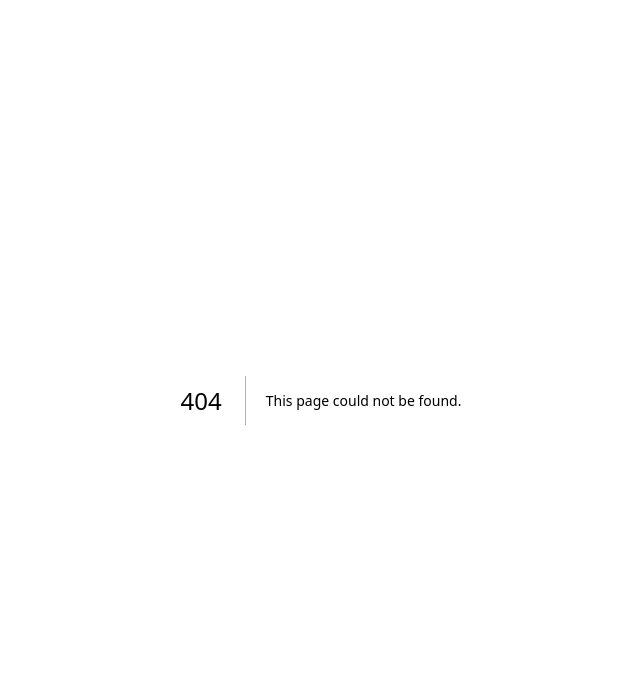
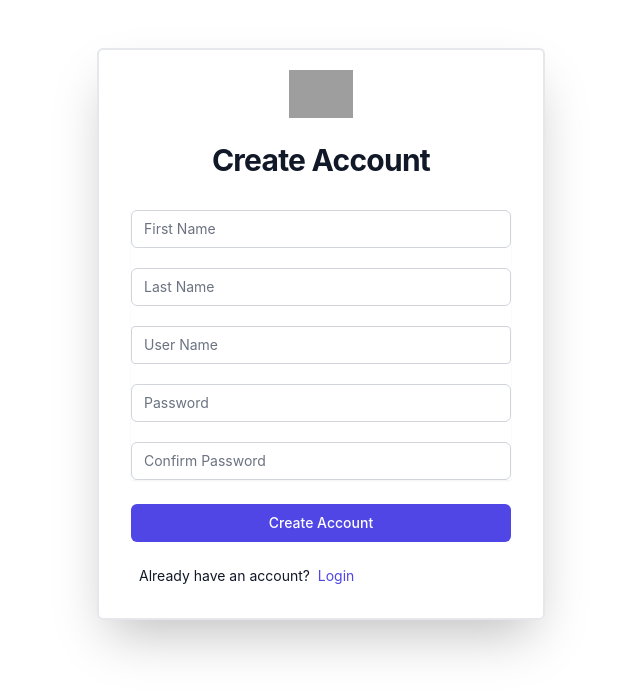
Before and after one commit to lottjerry/work-essentials, a Next.js app: page /register in a window 1280 px wide. Before the commit this address had no page. Shown: the top 694 px of the page, without its empty margins (319-959 px from the left). Built offline with nearby package versions, Linux system fonts and the light colour scheme; grey boxes are pictures that could not be loaded.

Commit message:
Finished designing login and register pages

```diff
--- a/components/Layout.js
+++ b/components/Layout.js
@@ -28,7 +28,8 @@
 					</nav>
 				</header>
 				<main className="container m-auto mt-4 px-4">{children}</main>
-				<footer className="flex justify-center items-center h-10 shadow-inner">© 2022 Work Essentials. All Rights Reserved.
+				<footer className="flex justify-center items-center h-10 shadow-inner">
+					© 2022 Work Essentials. All Rights Reserved.
 				</footer>
 			</div>
 		</>
--- a/package.json
+++ b/package.json
@@ -11,7 +11,8 @@
   "dependencies": {
     "next": "13.0.0",
     "react": "18.2.0",
-    "react-dom": "18.2.0"
+    "react-dom": "18.2.0",
+    "react-hook-form": "^7.38.0"
   },
   "devDependencies": {
     "autoprefixer": "^10.4.13",
--- /dev/null
+++ b/pages/login.js
@@ -0,0 +1,112 @@
+import Link from 'next/link';
+import Head from 'next/head';
+import { useForm } from 'react-hook-form';
+const Login = () => {
+	const {
+		register,
+		handleSubmit,
+		formState: { errors },
+	} = useForm();
+
+	const submitHandler = (data) => {};
+
+	return (
+		<>
+			<Head>
+				<title>{'Login | Work Essentials'}</title>
+				<meta name="description" content="Schedule Website" />
+				<link rel="icon" href="/favicon.ico" />
+			</Head>
+			<div className="flex min-h-full items-center justify-center py-12 px-4 sm:px-6 lg:px-8">
+				<div className="w-full max-w-md  shadow-2xl border-2 rounded-md">
+					<div>
+						<img
+							className="mx-auto h-12 w-auto mt-5"
+							src="https://tailwindui.com/img/logos/mark.svg?color=indigo&shade=600"
+							alt="Your Company"
+						/>
+						<h2 className="mt-6 text-center text-3xl font-bold tracking-tight text-gray-900">
+							Sign in to your account
+						</h2>
+					</div>
+					<form
+						className="m-8 space-y-6"
+						onSubmit={handleSubmit(submitHandler)}
+					>
+						<input type="hidden" name="remember" defaultValue="true" />
+						<div className="-space-y-px rounded-md shadow-sm">
+							<div>
+								<input
+									type="text"
+									placeholder="User name"
+									{...register('user-name', { required: 'Please enter a user name', maxLength: 15 })}
+									className="relative block w-full appearance-none rounded-none rounded-t-md border border-gray-300 px-3 py-2 text-gray-900 placeholder-gray-500 focus:z-10 focus:border-indigo-500 focus:outline-none focus:ring-indigo-500 sm:text-sm"
+								/>
+								{errors.text && (<div className='text-red-500'>{errors.email.message}</div>)}
+							</div>
+							<div>
+								<input
+									type="password"
+									placeholder="Password"
+									{...register('Password', {
+										required: true,
+										min: 5,
+										maxLength: 100,
+									})}
+									className="relative block w-full appearance-none rounded-none rounded-b-md border border-gray-300 px-3 py-2 text-gray-900 placeholder-gray-500 focus:z-10 focus:border-indigo-500 focus:outline-none focus:ring-indigo-500 sm:text-sm"
+								/>
+							</div>
+						</div>
+
+						<div className="flex items-center justify-between">
+							<div className="flex items-center">
+								<input
+									id="remember-me"
+									name="remember-me"
+									type="checkbox"
+									className="h-4 w-4 rounded border-gray-300 text-indigo-600 focus:ring-indigo-500"
+								/>
+								<label
+									htmlFor="remember-me"
+									className="ml-2 block text-sm text-gray-900"
+								>
+									Remember me
+								</label>
+							</div>
+
+							<div className="text-sm">
+								<a
+									href="#"
+									className="font-medium text-indigo-600 hover:text-indigo-500"
+								>
+									Forgot your password?
+								</a>
+							</div>
+						</div>
+
+						<div>
+							<button
+								type="submit"
+								className="group relative flex w-full justify-center rounded-md border border-transparent bg-indigo-600 py-2 px-4 text-sm font-medium text-white hover:bg-indigo-700 focus:outline-none focus:ring-2 focus:ring-indigo-500 focus:ring-offset-2"
+							>
+								<span className="absolute inset-y-0 left-0 flex items-center pl-3"></span>
+								Sign in
+							</button>
+						</div>
+						<div className="mb-4 ml-2 block text-sm text-gray-900">
+							Don&apos;t have an account? &nbsp;
+							<Link
+								href={'/register'}
+								className=" text-indigo-600 hover:text-indigo-500"
+							>
+								Register
+							</Link>
+						</div>
+					</form>
+				</div>
+			</div>
+		</>
+	);
+};
+
+export default Login;
--- /dev/null
+++ b/pages/register.js
@@ -0,0 +1,121 @@
+import Head from 'next/head';
+import Link from 'next/link';
+
+const Register = () => {
+	return (
+		<>
+			<Head>
+				<title>{'Register | Work Essentials'}</title>
+				<meta name="description" content="Schedule Website" />
+				<link rel="icon" href="/favicon.ico" />
+			</Head>
+			<div className="flex min-h-full items-center justify-center py-12 px-4 sm:px-6 lg:px-8">
+				<div className="w-full max-w-md  shadow-2xl border-2 rounded-md">
+					<div>
+						<img
+							className="mx-auto h-12 w-auto mt-5"
+							src="https://tailwindui.com/img/logos/mark.svg?color=indigo&shade=600"
+							alt="Your Company"
+						/>
+						<h2 className="mt-6 text-center text-3xl font-bold tracking-tight text-gray-900">
+							Create Account
+						</h2>
+					</div>
+					<form className="m-8 space-y-6" action="#" method="POST">
+						<input type="hidden" name="remember" defaultValue="true" />
+						<div className="flex flex-col gap-5 shadow-sm">
+							<div>
+								<label htmlFor="first-name" className="sr-only">
+									First Name
+								</label>
+								<input
+									id="first-name"
+									name="text"
+									type="text"
+									autoComplete="text"
+									required
+									className="relative block w-full appearance-none rounded-md border border-gray-300 px-3 py-2 text-gray-900 placeholder-gray-500 focus:z-10 focus:border-indigo-500 focus:outline-none focus:ring-indigo-500 sm:text-sm"
+									placeholder="First Name"
+								/>
+							</div>
+							<div>
+								<label htmlFor="last-name" className="sr-only">
+									Last Name
+								</label>
+								<input
+									id="last-name"
+									name="text"
+									type="text"
+									autoComplete="text"
+									required
+									className="relative block w-full appearance-none rounded-md border border-gray-300 px-3 py-2 text-gray-900 placeholder-gray-500 focus:z-10 focus:border-indigo-500 focus:outline-none focus:ring-indigo-500 sm:text-sm"
+									placeholder="Last Name"
+								/>
+							</div>
+							<div>
+								<label htmlFor="user-name" className="sr-only">
+									UserName
+								</label>
+								<input
+									id="user-name"
+									name="text"
+									type="text"
+									autoComplete="text"
+									required
+									className="relative block w-full appearance-none rounded md border border-gray-300 px-3 py-2 text-gray-900 placeholder-gray-500 focus:z-10 focus:border-indigo-500 focus:outline-none focus:ring-indigo-500 sm:text-sm"
+									placeholder="User Name"
+								/>
+							</div>
+							<div>
+								<label htmlFor="password" className="sr-only">
+									Password
+								</label>
+								<input
+									id="password"
+									name="password"
+									type="password"
+									required
+									className="relative block w-full appearance-none rounded-md border border-gray-300 px-3 py-2 text-gray-900 placeholder-gray-500 focus:z-10 focus:border-indigo-500 focus:outline-none focus:ring-indigo-500 sm:text-sm"
+									placeholder="Password"
+								/>
+							</div>
+							<div>
+								<label htmlFor="confirm-password" className="sr-only">
+									Confirm Password
+								</label>
+								<input
+									id="confirm-password"
+									name="password"
+									type="password"
+									required
+									className="relative block w-full appearance-none rounded-md border border-gray-300 px-3 py-2 text-gray-900 placeholder-gray-500 focus:z-10 focus:border-indigo-500 focus:outline-none focus:ring-indigo-500 sm:text-sm"
+									placeholder="Confirm Password"
+								/>
+							</div>
+						</div>
+						<div>
+							<button
+								type="submit"
+								className="group relative flex w-full justify-center rounded-md border border-transparent bg-indigo-600 py-2 px-4 text-sm font-medium text-white hover:bg-indigo-700 focus:outline-none focus:ring-2 focus:ring-indigo-500 focus:ring-offset-2"
+							>
+								<span className="absolute inset-y-0 left-0 flex items-center pl-3"></span>
+								Create Account
+							</button>
+						</div>
+						<div className="mb-4 ml-2 block text-sm text-gray-900">
+							Already have an account? &nbsp;
+							<Link
+								href={'/login'}
+								className=" text-indigo-600 hover:text-indigo-500"
+							>
+								Login
+							</Link>
+						</div>
+					</form>
+				</div>
+			</div>
+		</>
+	);
+};
+
+export default Register;
```
Also changed, not shown: 1 other file (tests, documents, lock files or other folders).
